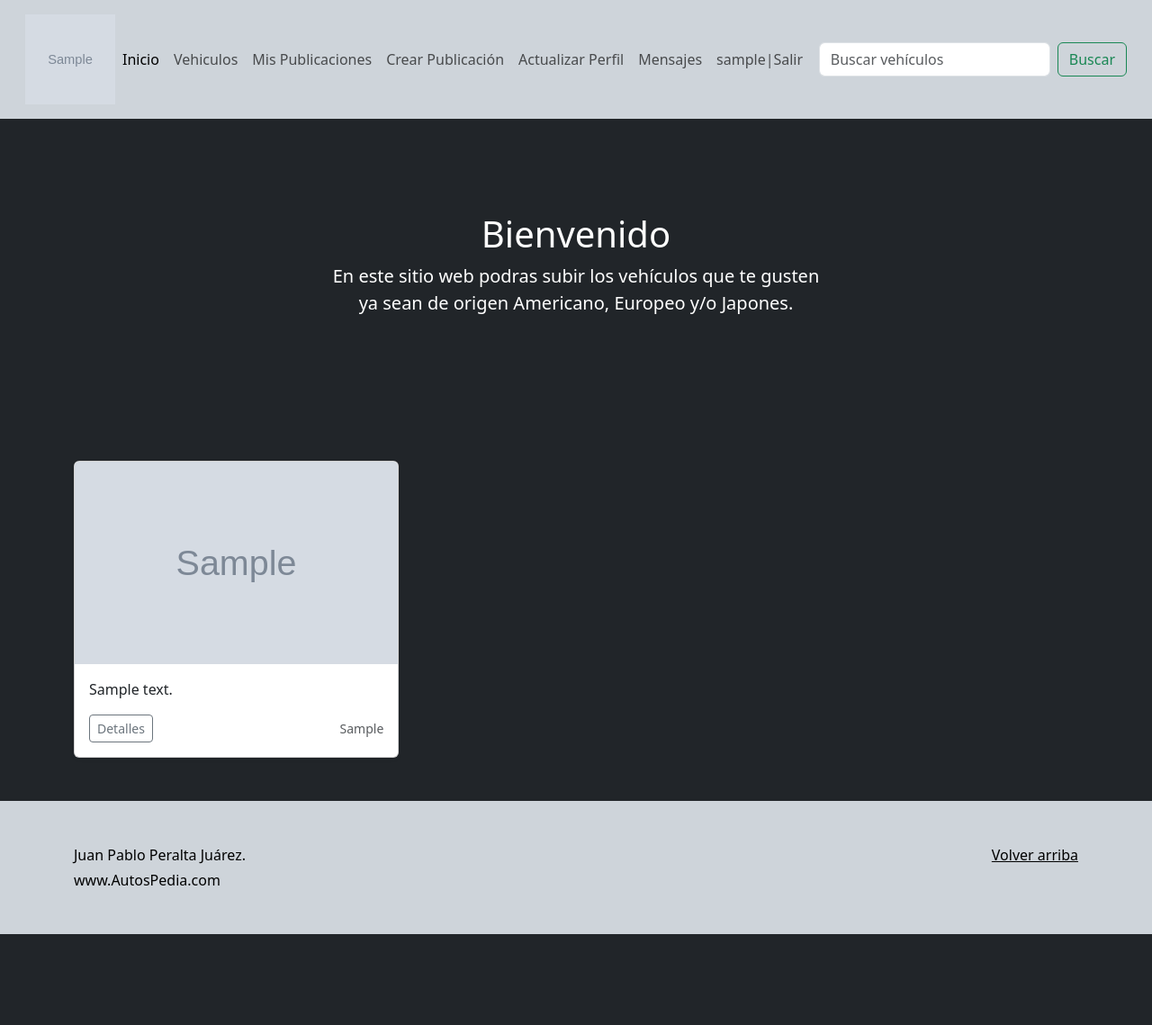
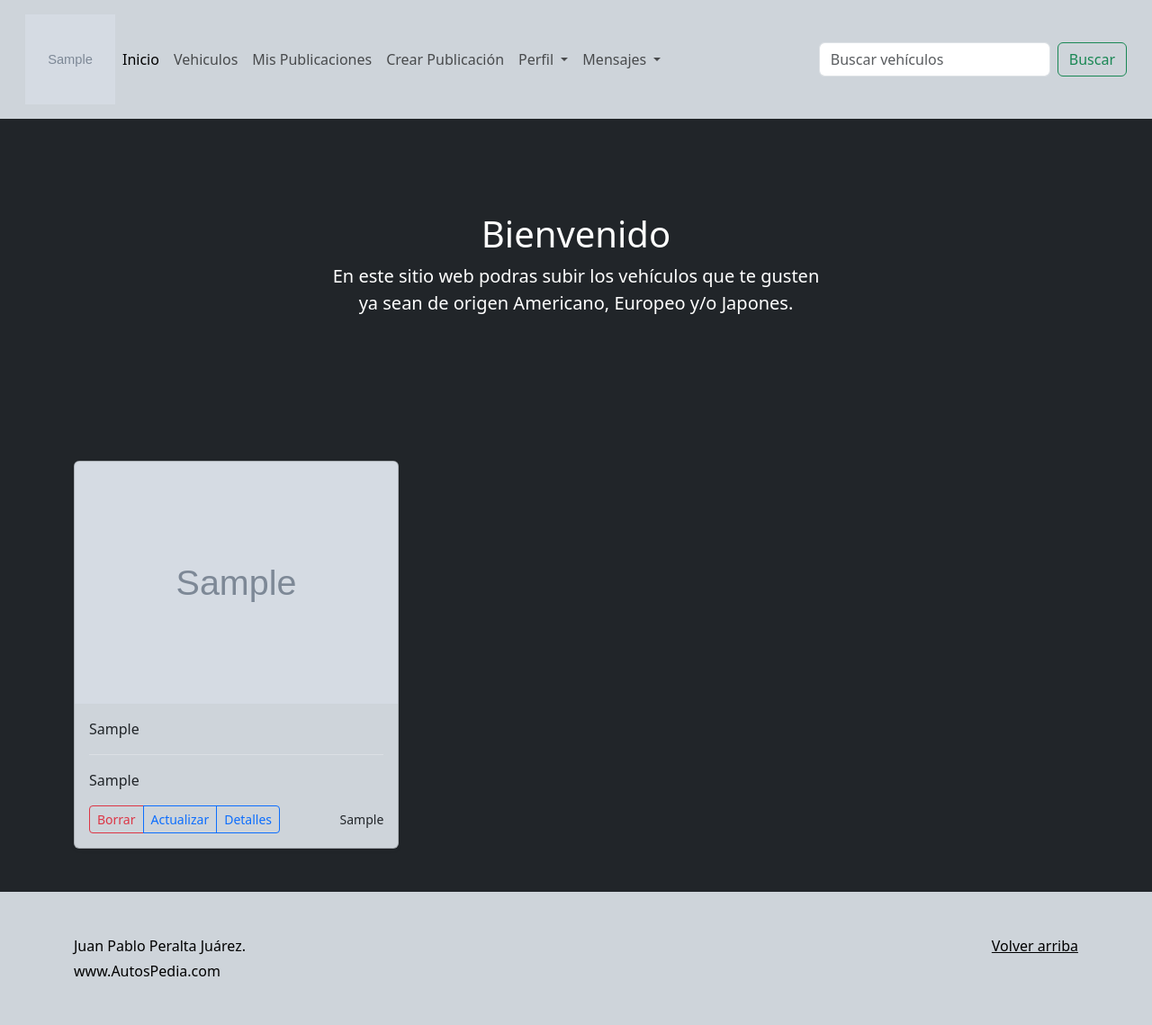
Before and after one commit to JuanPeralta19/Proyecto-Final-Peralta-Juarez, a Django app: page / in a window 1280 px wide. Shown: the whole page at 90% size. Before the commit the page ends 1038 px from the top, so only its background shows below. Run offline with Django 4.2, Linux system fonts and the light colour scheme; a user stored in the database is signed in; tables that the repository leaves empty hold one stand-in row (values such as "Sample post"); grey boxes marked "Sample" are stand-in pictures; some libraries are stand-ins or nearby versions.

Commit message:
Backend finalizado, estetica casi lista, queda por ver si se cambia algunas cosas para darle originalidad. Pagina funcional.

```diff
--- a/CarsApp/templates/CarsApp/base.html
+++ b/CarsApp/templates/CarsApp/base.html
@@ -102,20 +102,31 @@
           <li class="nav-item">
               <a class="nav-link" href="{% url 'vehiculos-create' %}">Crear Publicación</a>
           </li>
-          {% if user.perfil %}
-          <li class="nav-item">
-            <a class="nav-link" href="{% url 'perfil-update' user.perfil.id %}">Actualizar Perfil</a>
-          </li>
-          {% else %}
-          <li class="nav-item">
-            <a class="nav-link" href="{% url 'perfil-create' %}">Crear Perfil</a>
-          </li>
-          {% endif %}
-          <li class="nav-item">
-            <a class="nav-link" href="{% url 'mensaje-list' %}">Mensajes</a>
-          </li>
-          <li class="nav-item">
-            <a class="nav-link" href="{% url 'logout' %}">{{user.username}}|Salir</a>
+          <li class="nav-item dropdown">
+            <a class="nav-link dropdown-toggle" href="#" role="button" data-bs-toggle="dropdown" aria-expanded="false">
+              Perfil
+            </a>
+            <ul class="dropdown-menu bg-dark-subtle text-emphasis-dark">
+              {% if user.perfil %}
+                <li><a class="dropdown-item" href="{% url 'perfil-update' user.perfil.id %}">Actualizar Avatar</a></li>
+              {% else %}
+                <li><a class="dropdown-item" href="{% url 'perfil-create' %}">Crear Avatar</a></li>
+              {% endif %}
+              <li><hr class="dropdown-divider"></li>
+              <li><a class="dropdown-item" href="{% url 'logout' %}">{{user.username}} |Salir</a></li>
+              <!-- <li><a class="dropdown-item" href="#"></a></li> -->
+            </ul>
+          <li class="nav-item dropdown">
+            <a class="nav-link dropdown-toggle" href="#" role="button" data-bs-toggle="dropdown" aria-expanded="false">
+              Mensajes
+            </a>
+            <ul class="dropdown-menu bg-dark-subtle text-emphasis-dark">
+              <li><a class="dropdown-item" href="{% url 'mensaje-list' %}">Mis mensajes</a></li>
+              <li><hr class="dropdown-divider"></li>
+              <li><a class="dropdown-item" href="{% url 'mensaje-create' %}">Enviar mensaje</a></li>
+
+              <!-- <li><a class="dropdown-item" href="#"></a></li> -->
+            </ul>
           </li>
           {% else %}
           <li class="nav-item dropdown">
--- a/CarsApp/templates/CarsApp/index.html
+++ b/CarsApp/templates/CarsApp/index.html
@@ -23,21 +23,23 @@
         <div class="row row-cols-1 row-cols-sm-2 row-cols-md-3 g-3">
           {% for vehiculo in vehiculos %}
               <div class="col">
-                  <div class="card shadow-sm">
-                  <a style="text-decoration: none;" href="#">
-                      <img class="bd-placeholder-img card-img-top" width="100%" height="225" src="{{vehiculo.imagen_url}}"></img>
+                  <div class="card shadow-sm bg-dark-subtle">
+                  <a style="text-decoration: none;">
+                      <img class="card-img-top" alt="Card image top" src="{{vehiculo.imagen_url}}"></img>
                   </a>
                       <div class="card-body">
-                      <p class="text-dark">{{vehiculo.descripcion}}</p>
+                      <p class="text-dark">{{vehiculo.marca_de_vehiculo}}</p>
+                      <hr>
+                      <p class="text-dark">{{vehiculo.modelo_de_vehiculo}}</p>
                       <div class="d-flex justify-content-between align-items-center">
                       <div class="btn-group">
-                        {% if user.is_authenticated and user.id == vehiculos.publicador.id %}
-                          <a href="#" type="button" class="btn btn-sm btn-outline-secondary">Borrar</a>
-                          <a href="#" type="button" class="btn btn-sm btn-outline-secondary">Editar</a>
+                        {% if user.is_authenticated and user.id == vehiculo.publicador.id %}
+                          <a href="{% url 'vehiculos-delete' vehiculo.id %}" type="button" class="btn btn-outline-danger btn-sm">Borrar</a>
+                          <a href="{% url 'vehiculos-update' vehiculo.id %}" type="button" class="btn btn-outline-primary btn-sm">Actualizar</a>
                         {% endif %}
-                          <a href="{% url 'vehiculos-detail' vehiculo.id %}" type="button" class="btn btn-sm btn-outline-secondary">Detalles</a>
+                          <a href="{% url 'vehiculos-detail' vehiculo.id %}" type="button" class="btn btn-outline-primary btn-sm">Detalles</a>
                       </div>
-                      <small class="text-muted">{{vehiculo.valor_vehiculo}}</small>
+                      <small class="text-dark">{{vehiculo.valor_vehiculo}}</small>
                       </div>
                   </div>
                   </div>
--- a/CarsApp/templates/CarsApp/vehiculos_confirm_delete.html
+++ b/CarsApp/templates/CarsApp/vehiculos_confirm_delete.html
@@ -7,6 +7,6 @@
     {% csrf_token %}
     {{form.as_p}}
     <input class="btn btn-danger" type="submit" value="Borrar">
-    <a class="btn btn-primary" href="{% url 'vehiculos-mine' %}">Cancelar</a>
+    <a class="btn btn-primary" href="{% url 'index' %}">Cancelar</a>
 </form>
 {% endblock %}
--- a/CarsApp/views.py
+++ b/CarsApp/views.py
@@ -37,7 +37,7 @@ class VehiculosUpdate(LoginRequiredMixin ,PermitsOnlyOwners, UpdateView):
 class VehiculosDelete(LoginRequiredMixin, PermitsOnlyOwners, DeleteView):
     model = vehiculos
     context_object_name = "vehiculo"
-    success_url = reverse_lazy("vehiculos-list")
+    success_url = reverse_lazy("index")
 
 
 class VehiculosCreate(LoginRequiredMixin, CreateView):
@@ -66,7 +66,7 @@ class Logout(LogoutView):
 
 class PerfilCreate(LoginRequiredMixin, CreateView):
     model = perfil
-    success_url = reverse_lazy('vehiculos-list')
+    success_url = reverse_lazy('index')
     fields = ['avatar']
 
     def form_valid(self, form):
@@ -75,7 +75,7 @@ class PerfilCreate(LoginRequiredMixin, CreateView):
 
 class PerfilUpdate(UserPassesTestMixin, UpdateView):
     model = perfil
-    success_url = reverse_lazy('vehiculos-list')
+    success_url = reverse_lazy('index')
     fields = ['avatar',]
 
     def test_func(self):
```
Also changed, not shown: media/vehiculos/230_g.jpg (added), media/vehiculos/Charger_1969.jpg (added), media/vehiculos/camaro_1969.jpg (added), media/vehiculos/land_cruiser.jpg (added), media/vehiculos/mazda_mx5.jpg (added), media/vehiculos/mustang_1967.jpg (added), media/vehiculos/supra_2020.jpg (added).
